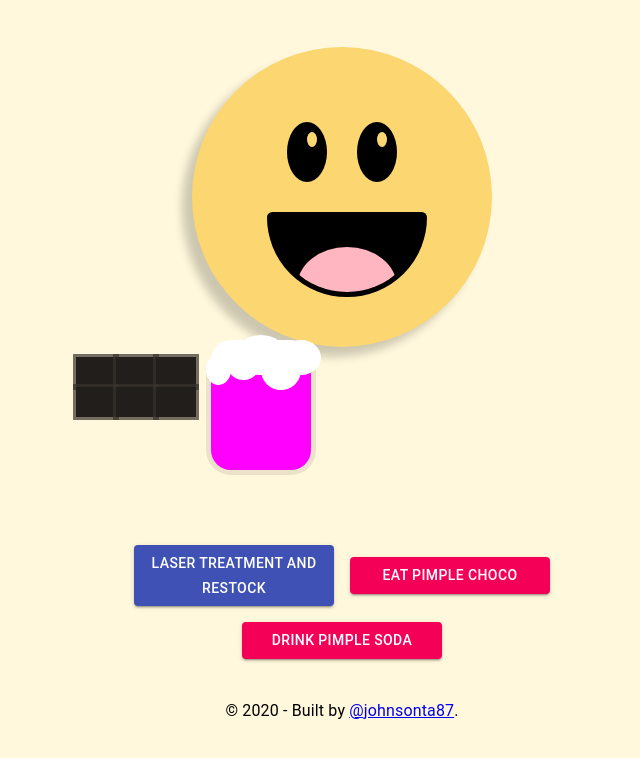
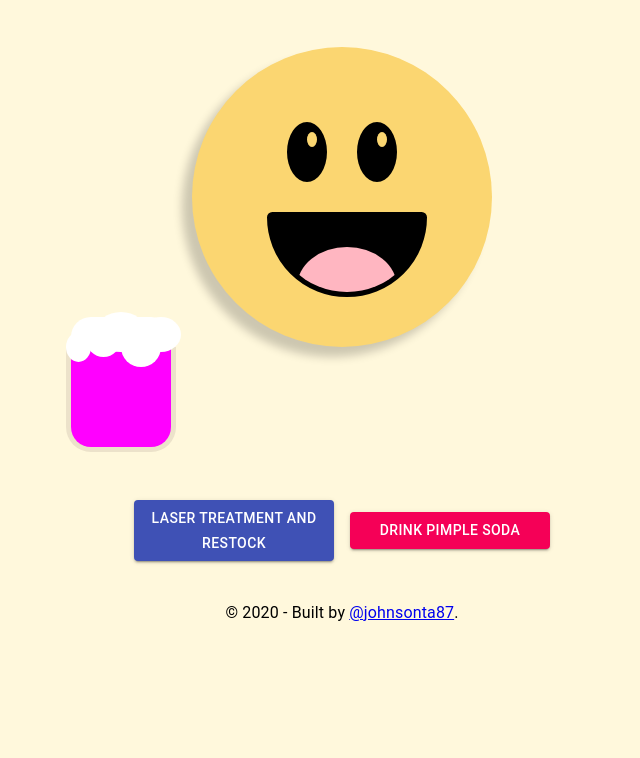
Before and after one commit to johnsonta87/pimple-face-bob, a Gatsby site: page / in a window 1280 px wide. Shown: the part 128-886 px from the top of the page, without its empty margins (298-938 px from the left). After the commit the page ends 800 px from the top, so only its background shows below. Built offline with nearby package versions, Linux system fonts and the light colour scheme; Gatsby itself is replaced by a stand-in of ours.

Commit message:
remove chocolate

```diff
--- a/src/components/Foods.js
+++ b/src/components/Foods.js
@@ -4,15 +4,9 @@ import './Foods.scss';
 
 export default function Foods(props) {
   const drinkAmount = props.drinks;
-  const chocolate = props.foods && props.foods.map(index => (
-    <div key={index} className="piece"></div>
-  ));
 
   return (
     <div className="foods-container">
-      <div className="chocolate">
-        {chocolate}
-      </div>
 
       <div className="beer-glass">
         <div className="glass">
--- a/src/components/Start.js
+++ b/src/components/Start.js
@@ -19,13 +19,11 @@ const useStyles = makeStyles((theme) => ({
 
 // start with no pimples
 const PimplesList = [];
-const FoodsList = [1, 2, 3, 4, 5, 6];
 
 export default function Start() {
   const classes = useStyles();
   const [mood, setMood] = useState(100);
   const [pimple, setPimpleCount] = useState(PimplesList);
-  const [foods, setFoods] = useState(FoodsList);
   const [drinks, setDrinks] = useState(100);
 
   const handleEatJunk = () => {
@@ -44,11 +42,6 @@ export default function Start() {
 
     // lower mood
     mood > 0 && setMood(mood - 10);
-
-    // handle foods being eaten
-    setFoods(
-      ...FoodsList.splice(-1, 1)
-    );
   }
 
   const handleDrinkSoda = () => {
@@ -76,9 +69,6 @@ export default function Start() {
     setPimpleCount(PimplesList.filter(item => item.id !== id));
     setMood(100);
 
-    setFoods(...FoodsList, ...[1, 2, 3]);
-
-    console.log(foods);
     setDrinks(100);
   }
 
@@ -87,15 +77,11 @@ export default function Start() {
       <Face mood={mood} pimples={pimple} />
       <Foods
         pimples={pimple}
-        foods={FoodsList}
         drinks={drinks}
       />
 
       <div className={classes.root}>
         <Button variant="contained" color="primary" onClick={handleLaser}>Laser treatment and restock</Button>
-        {FoodsList.length > 0 ?
-          <Button variant="contained" color="secondary" onClick={handleEatJunk}>Eat Pimple Choco</Button>
-          : ''}
 
         {drinks > 0 ?
           <Button variant="contained" color="secondary" onClick={handleDrinkSoda}>Drink Pimple Soda</Button>
```
Also changed, not shown: 1 other file.
